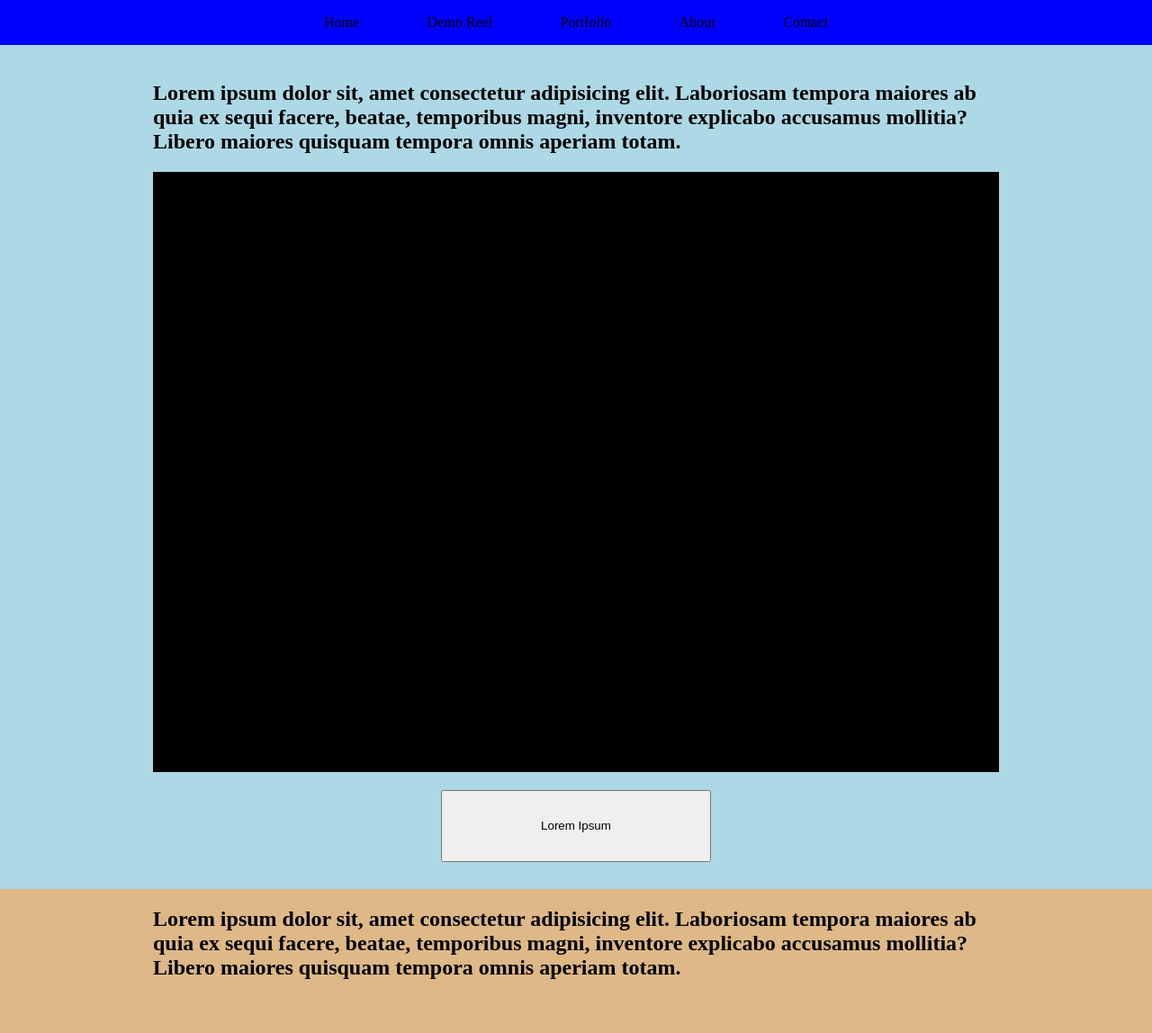
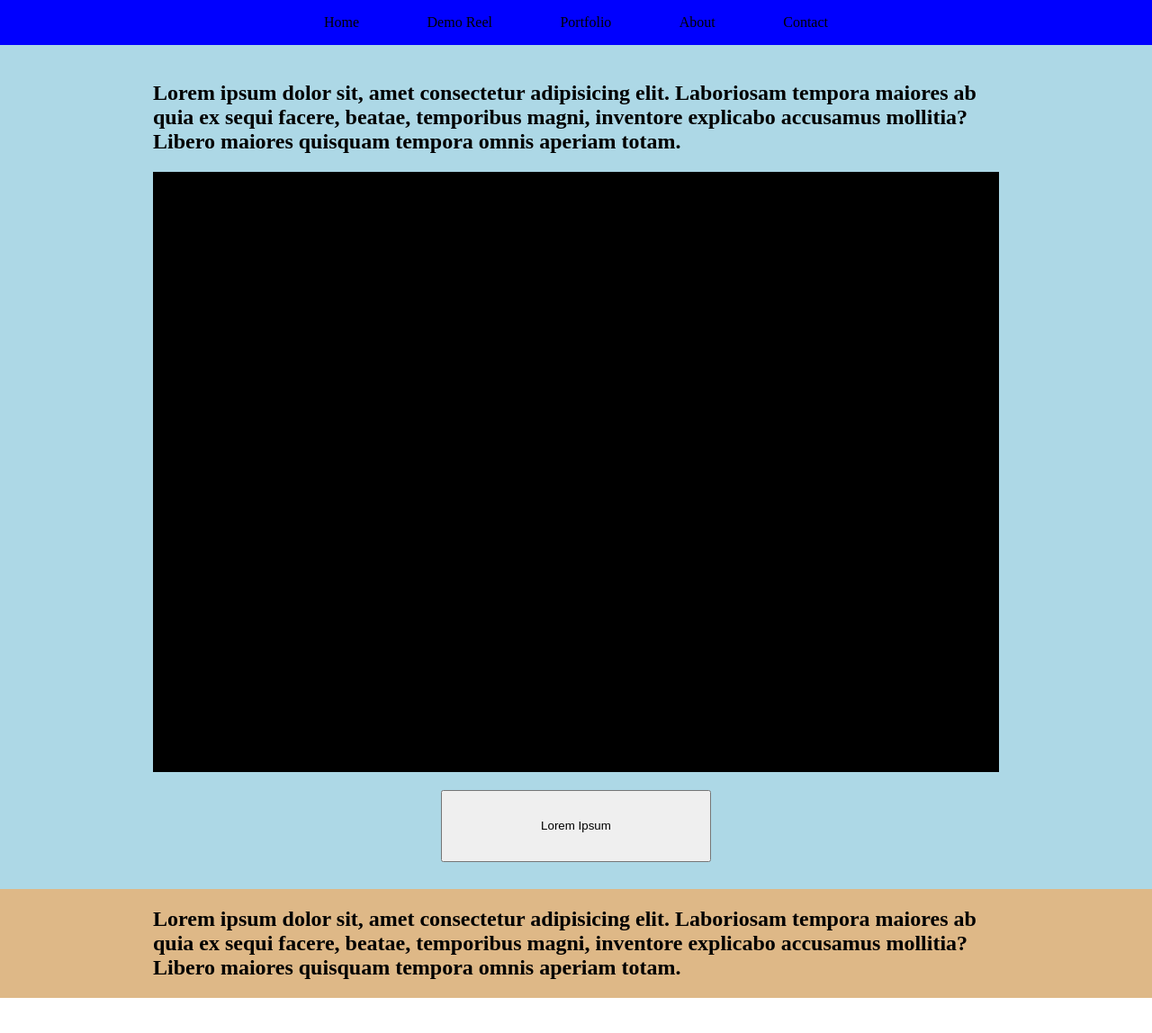
Before and after one commit to MrAngalo/Portfolio-Website, an Angular app: page /home in a window 1280 px wide. Shown: the top 1148 px of the page at 90% size. After the commit the page ends 1109 px from the top, so only its background shows below. Built offline with nearby package versions, Linux system fonts and the light colour scheme.

Commit message:
remove temp height

```diff
--- a/src/app/homepage/homepage.component.scss
+++ b/src/app/homepage/homepage.component.scss
@@ -30,5 +30,4 @@
 
 .projects {
     background: burlywood;
-    height: 150%;
 }
```
